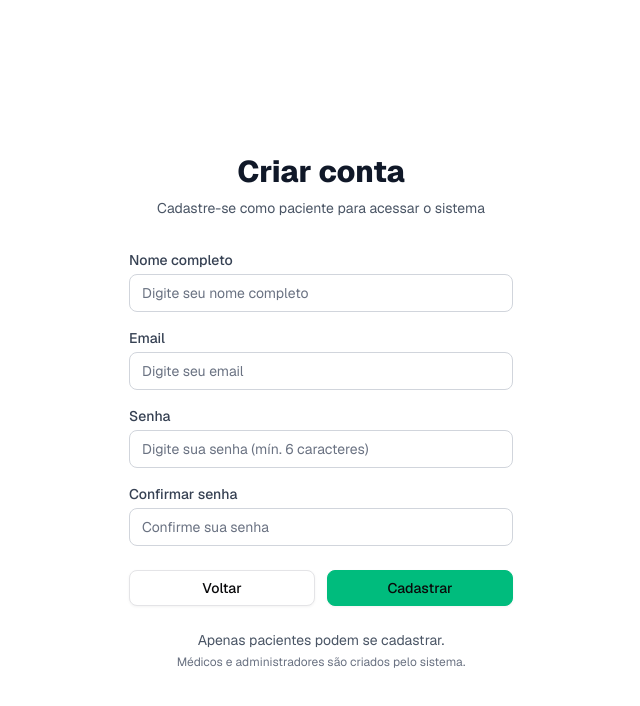
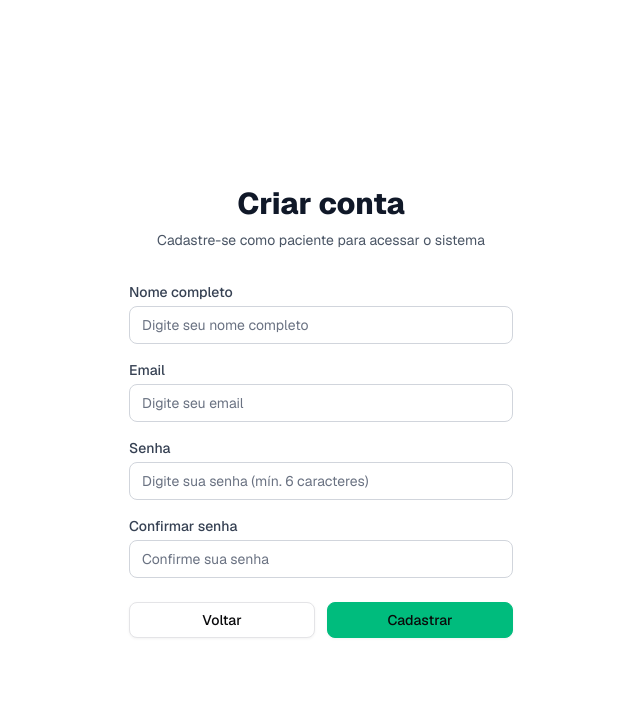
Before and after one commit to SergioLNeves/medical-vide, a Next.js app: page /register in a window 1280 px wide. Shown: the top 706 px of the page, without its empty margins (319-959 px from the left). Built offline with nearby package versions, Linux system fonts and the light colour scheme.

Commit message:
feat: update user registration to enforce role selection and modify registerUser function signature

```diff
--- a/src/app/(private)/admin/create-user/page.tsx
+++ b/src/app/(private)/admin/create-user/page.tsx
@@ -28,7 +28,11 @@ const registerSchema = z
         }),
     })
 
-type RegisterFormData = z.infer<typeof registerSchema>;
+type RegisterFormData = {
+    fullName: string;
+    email: string;
+    role: string; // Permite qualquer string para permitir validação customizada
+};
 
 // código para gerar senha aleatória
 const generateRandomPassword = (): string => {
@@ -47,7 +51,7 @@ export default function CreateUserPage() {
     const [formData, setFormData] = useState<RegisterFormData>({
         fullName: '',
         email: '',
-        role: 'admin',
+        role: '', // Começa vazio para forçar seleção
     });
 
     const updateField = (field: keyof RegisterFormData, value: string) => {
@@ -72,6 +76,15 @@ export default function CreateUserPage() {
         setLoading(true);
 
         try {
+            // Validação customizada para role vazio
+            if (!formData.role || formData.role === '') {
+                setError('Por favor, selecione uma função para o usuário');
+                toast.error('Erro de validação', {
+                    description: 'Por favor, selecione uma função para o usuário'
+                });
+                return;
+            }
+
             // Valida os dados do formulário
             const validatedData = registerSchema.parse(formData);
 
@@ -90,7 +103,7 @@ export default function CreateUserPage() {
                 return;
             }
 
-            const newUser = registerUser(userDataWithPassword.email, userDataWithPassword.password, userDataWithPassword.fullName);
+            const newUser = registerUser(userDataWithPassword.email, userDataWithPassword.password, userDataWithPassword.fullName, userDataWithPassword.role);
 
             if (newUser) {
                 console.log('Senha:', userDataWithPassword.password);
@@ -99,7 +112,7 @@ export default function CreateUserPage() {
                 setFormData({
                     fullName: '',
                     email: '',
-                    role: 'admin',
+                    role: '', // Reseta para vazio
                 });
 
                 toast.success('Usuário criado com sucesso!', {
--- a/src/app/(public)/register/page.tsx
+++ b/src/app/(public)/register/page.tsx
@@ -48,7 +48,7 @@ export default function RegisterPage() {
         return;
       }
 
-      const newUser = registerUser(email, password, name);
+      const newUser = registerUser(email, password, name, "paciente");
 
       if (newUser) {
         // Login automático após register
@@ -175,10 +175,6 @@ export default function RegisterPage() {
             </div>
           </div>
 
-          {error && (
-            <div className="text-center text-sm text-red-600">{error}</div>
-          )}
-
           <div className="flex space-x-3">
             <Button
               type="button"
@@ -193,15 +189,6 @@ export default function RegisterPage() {
               {loading ? 'Cadastrando...' : 'Cadastrar'}
             </Button>
           </div>
-
-          <div className="text-center">
-            <p className="text-sm text-gray-600 dark:text-gray-400">
-              Apenas pacientes podem se cadastrar.
-            </p>
-            <p className="mt-1 text-xs text-gray-500 dark:text-gray-500">
-              Médicos e administradores são criados pelo sistema.
-            </p>
-          </div>
         </form>
       </div>
     </div>
--- a/src/lib/auth.ts
+++ b/src/lib/auth.ts
@@ -59,7 +59,7 @@ export const registerUser = (
   email: string,
   password: string,
   name: string,
-  role: 'admin' | 'medico' | 'paciente' = 'paciente'
+  role: 'admin' | 'medico' | 'paciente'
 ): User | null => {
   // Verifica se email já existe
   if (checkEmailExists(email)) {
```
